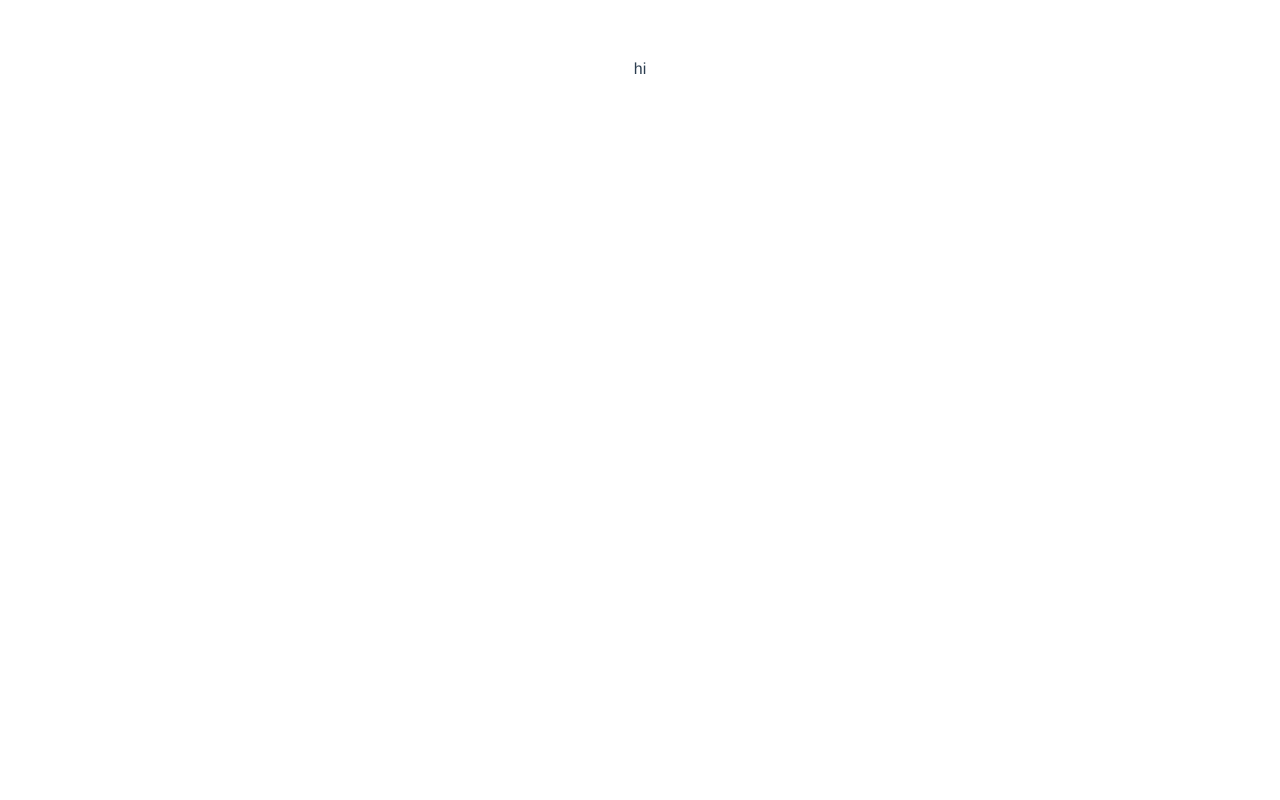
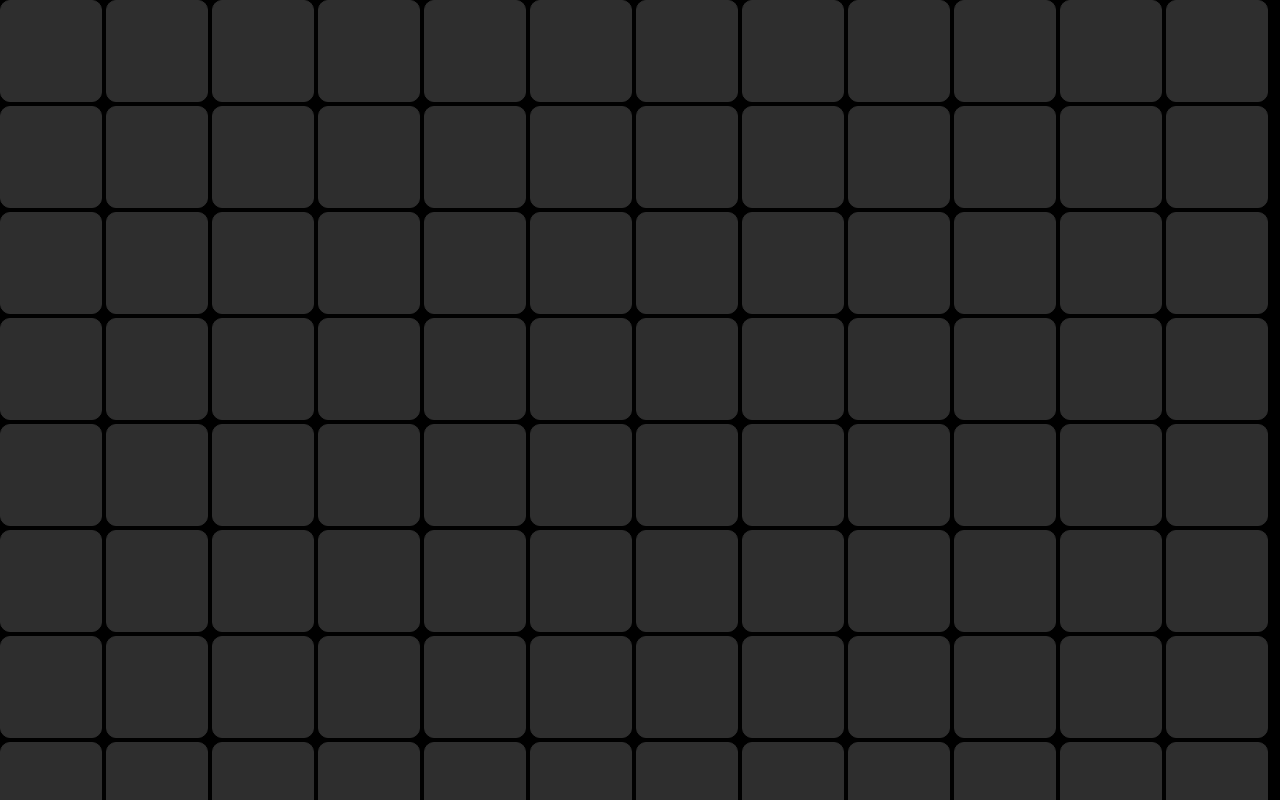
Before and after one commit to edward-cates/ed-tech-final-project, a Vue app: page / in a window 1280 px wide. Shown: the top 800 px of the page. Built offline with nearby package versions, Linux system fonts and the light colour scheme.

Commit message:
feat: board w/ hover

```diff
--- a/package.json
+++ b/package.json
@@ -8,6 +8,8 @@
     "lint": "vue-cli-service lint"
   },
   "dependencies": {
+    "node-sass": "^4.11.0",
+    "sass-loader": "^7.1.0",
     "vue": "^2.6.6"
   },
   "devDependencies": {
--- a/src/App.vue
+++ b/src/App.vue
@@ -5,7 +5,7 @@
 </template>
 
 <script>
-import Board from './components/Board.vue'
+import Board from './components/board/Board.vue'
 
 export default {
   name: 'app',
@@ -15,13 +15,6 @@ export default {
 }
 </script>
 
-<style>
-#app {
-  font-family: 'Avenir', Helvetica, Arial, sans-serif;
-  -webkit-font-smoothing: antialiased;
-  -moz-osx-font-smoothing: grayscale;
-  text-align: center;
-  color: #2c3e50;
-  margin-top: 60px;
-}
+<style lang="scss">
+@import 'assets/styles/main';
 </style>
--- /dev/null
+++ b/src/assets/styles/main.scss
@@ -0,0 +1,27 @@
+
+$charged: #54B7B7;
+
+body {
+  background-color: black;
+  margin: 0;
+  color: white;
+}
+
+.board {
+
+  .square {
+    background-color: #2E2E2E;
+    border: 1px solid;
+    border-color: #2E2E2E;
+    border-radius: 10px;
+    display: inline-block;
+    margin-right: 4px;
+    height: 100px;
+    width: 100px;
+
+    &:hover {
+      border-color: $charged;
+    }
+  }
+
+}
--- /dev/null
+++ b/src/components/board/Board.vue
@@ -0,0 +1,30 @@
+<template>
+  <div class="board">
+    <square
+      :key="index"
+      v-for="index in squares"
+    />
+  </div>
+</template>
+
+<script>
+import Square from './Square'
+
+export default {
+  name: 'Board',
+  components: {
+    Square,
+  },
+  data() {
+    const squares = []
+
+    for (let i = 0; i < 100; ++i) {
+      squares[i] = i
+    }
+
+    return {
+      squares,
+    }
+  },
+}
+</script>
--- a/src/components/Board.vue
+++ b/src/components/board/Square.vue
@@ -1,11 +1,11 @@
 <template>
-  <div>
-    hi
+  <div class="square">
+
   </div>
 </template>
 
 <script>
 export default {
-  name: 'Board',
+  name: 'Square',
 }
 </script>
```
Also changed, not shown: 1 other file (tests, documents, lock files or other folders).
